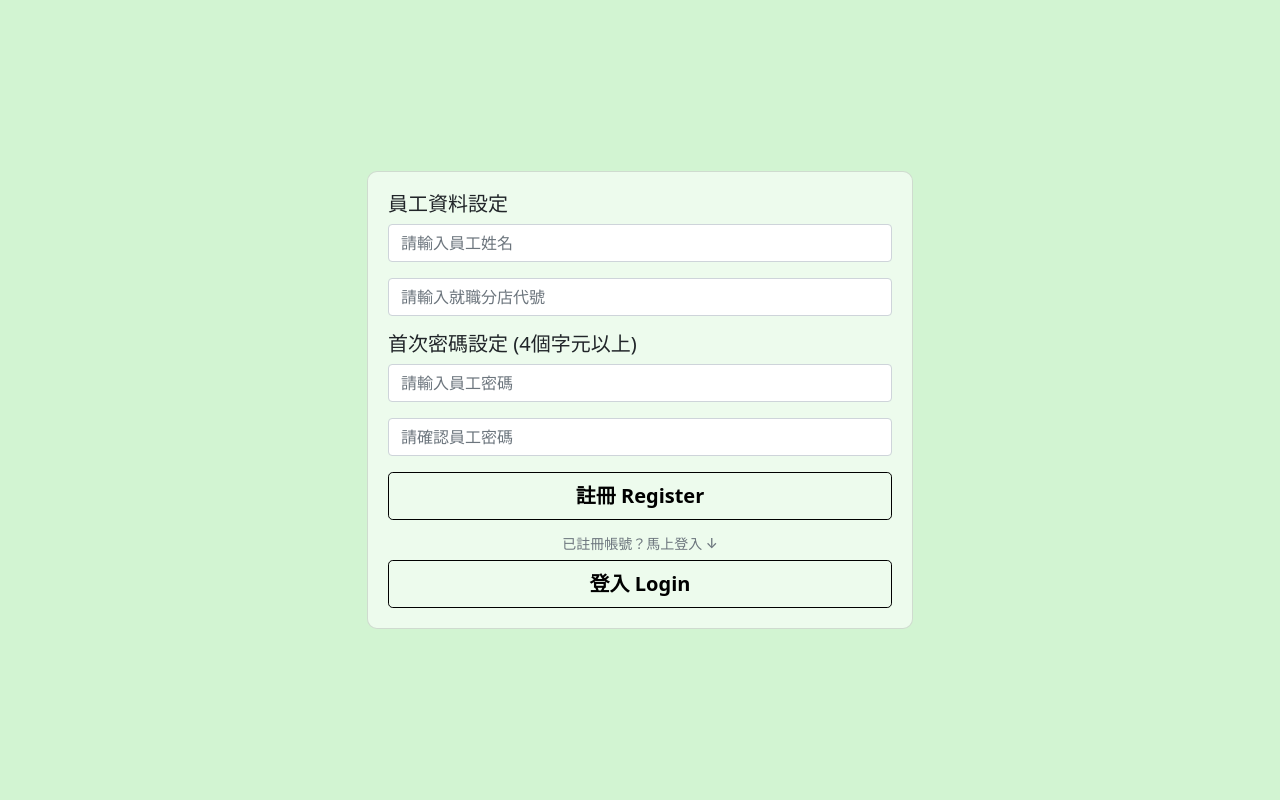
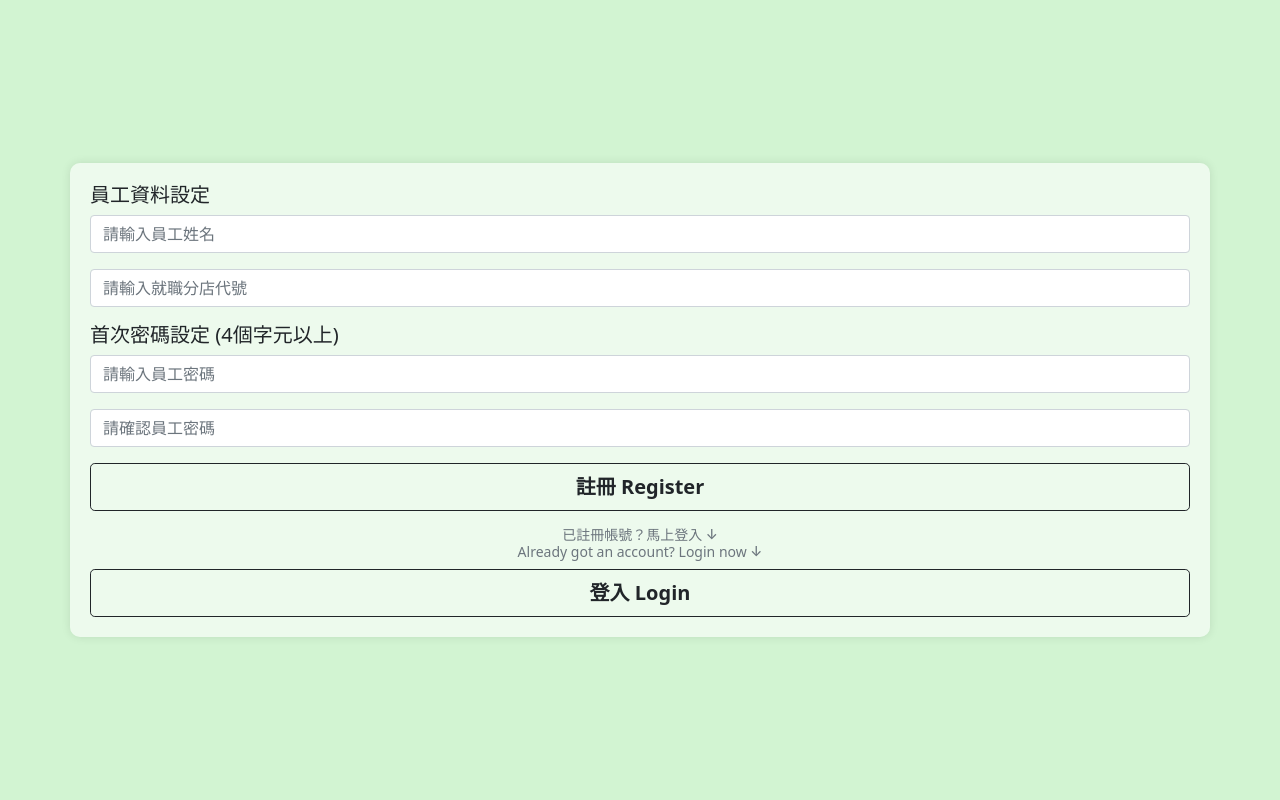
Before and after one commit to hsuehnai/-, a PHP site: the page made by DB前端/employee_register.php in a window 1280 px wide. Run offline with PHP 8.4, Linux system fonts and the light colour scheme; some libraries are stand-ins or nearby versions.

Commit message:
Update employee_register.php

```diff
--- a/DB前端/employee_register.php
+++ b/DB前端/employee_register.php
@@ -1,69 +1,101 @@
-<?php
-session_start();
-unset($_SESSION['employee_name']);
-unset($_SESSION['employee_pw']);
-unset($_SESSION['employee_store']);
-?>
 <!DOCTYPE html>
-<html lang="en">
+<html>
 <head>
+    <title>註冊</title>
     <meta charset="UTF-8">
     <meta name="viewport" content="width=device-width, initial-scale=1.0">
     <link href="https://cdn.jsdelivr.net/npm/bootstrap@5.1.3/dist/css/bootstrap.min.css" rel="stylesheet" integrity="sha384-1BmE4kWBq78iYhFldvKuhfTAU6auU8tT94WrHftjDbrCEXSU1oBoqyl2QvZ6jIW3" crossorigin="anonymous">
     <script src="https://cdn.jsdelivr.net/npm/bootstrap@5.1.3/dist/js/bootstrap.bundle.min.js" integrity="sha384-ka7Sk0Gln4gmtz2MlQnikT1wXgYsOg+OMhuP+IlRH9sENBO0LRn5q+8nbTov4+1p" crossorigin="anonymous"></script>
     <script src="https://ajax.googleapis.com/ajax/libs/jquery/3.3.1/jquery.min.js"></script>
     <script src="//cdn.jsdelivr.net/npm/sweetalert2@11"></script>
-    <title>登入</title>
+    <script src="https://cdnjs.cloudflare.com/ajax/libs/blueimp-md5/2.19.0/js/md5.min.js" integrity="sha512-8pbzenDolL1l5OPSsoURCx9TEdMFTaeFipASVrMYKhuYtly+k3tcsQYliOEKTmuB1t7yuzAiVo+yd7SJz+ijFQ==" crossorigin="anonymous" referrerpolicy="no-referrer"></script>
     <style>
         html, body {
             height: 100%;
+            margin: 0;
         }
+
         body {
             background-color: #d2f4d2; /* Light green background color */
             display: flex;
             justify-content: center;
             align-items: center;
-            margin: 0;
         }
-        .card {
-            background: rgba(255, 255, 255, 0.6);
+
+        .container {
+            background-color: rgba(255, 255, 255, 0.6);
             padding: 20px;
             border-radius: 10px;
-        }
-        .btn-outline-black {
-            color: black;
-            border-color: black;
-        }
-        .btn-outline-black:hover {
-            color: white;
-            background-color: black;
-            border-color: black;
+            box-shadow: 0px 0px 10px rgba(0, 0, 0, 0.1);
         }
     </style>
 </head>
 <body>
-    <div class="container h-100">
-        <div class="row align-items-center h-100">
-            <div class="col-md-6 offset-md-3">
-                <div class="card">
+    <div class="container">
         <form id="form" onsubmit="return false" action="./employee_register_check.php">
             <div>
                 <h5>員工資料設定</h5>
-                            <input type="text" class="form-control mb-3" id="employee_name" placeholder="請輸入員工姓名" required="">
-                            <input type="text" class="form-control mb-3" id="employee_store" placeholder="請輸入就職分店代號" required="">
+                <input type="text" class="input form-control mb-3" id="employee_name" placeholder="請輸入員工姓名" required="">
+                <input type="text" class="input form-control mb-3" id="employee_store" placeholder="請輸入就職分店代號" required="">
             </div>
             <div>
                 <h5>首次密碼設定 (4個字元以上)</h5>
-                            <input id="employee_pw" type="password" class="form-control mb-3" placeholder="請輸入員工密碼" required="">
-                            <input id="employee_pw2" type="password" class="form-control mb-3" autocomplete="Off" placeholder="請確認員工密碼" required="">
+                <input id="employee_pw" type="password" class="input form-control mb-3" placeholder="請輸入員工密碼" required="">
+                <input id="employee_pw2" type="password" class="input form-control mb-3" autocomplete="Off" placeholder="請確認員工密碼" required="">
             </div>
-                        <button name="submit" value="Register" type="submit" class="btn btn-outline-black btn-lg w-100"><b>註冊 Register</b></button>
-                        <h5 class="form-text text-center mt-3">已註冊帳號？馬上登入 ↓</h5>
-                        <button class="btn btn-outline-black btn-lg w-100" onclick="window.location = './employee_login.php'"><b>登入 Login</b></button>
+            <button name="submit" value="Register" type="submit" class="mx-auto button button1 btn btn-outline-dark btn-lg w-100"><b>註冊 Register</b></button>
+            <h5 class="form-text text-center mt-3">已註冊帳號？馬上登入 ↓<br>Already got an account? Login now ↓</h5>
+            <button class="mx-auto button button1 btn btn-outline-dark btn-lg w-100" onclick="window.location = './employee_login.php'"><b>登入 Login</b></button>
         </form>
-                </div>
-            </div>
-        </div>
     </div>
 </body>
 </html>
+
+<script>
+    $("#form").submit(function(e) {
+        if ($("#employee_pw").val() !== $("#employee_pw2").val()) {
+            Swal.fire({
+                icon: 'warning',
+                title: '請再確認一次密碼！',
+                text: 'Please confirm the password again !',
+            });
+            return;
+        } else {
+            var params = {
+                employee_name: $('#employee_name').val(),
+                employee_store: $('#employee_store').val(),
+                employee_pw: ($('#employee_pw').val()),
+            };
+            var query = jQuery.param(params);
+            var form = $(this);
+            var url = form.attr('action');
+            $.ajax({
+                type: "GET",
+                url: url + '?' + query,
+                success: function(data) {
+                    if (data.includes('已註冊過')) {
+                        Swal.fire({
+                            icon: 'warning',
+                            title: '請重新輸入資料！',
+                            html: 'Please re-enter the data! <br><br>' + data,
+                        });
+                    }
+                    if (data.includes('員工新增成功')) {
+                        Swal.fire({
+                            icon: 'success',
+                            title: '員工新增成功！',
+                            text: 'Employee Inserted Successfully !',
+                            allowOutsideClick: false,
+                            showCancelButton: false,
+                        }).then((result) => {
+                            if (result.value) {
+                                window.location = './employee_login.php'
+                            }
+                        })
+                    }
+                }
+            });
+            e.preventDefault(); // avoid to execute the actual submit of the form.
+        }
+    });
+</script>
```
Lines whose indentation alone changed are shown as unchanged.
